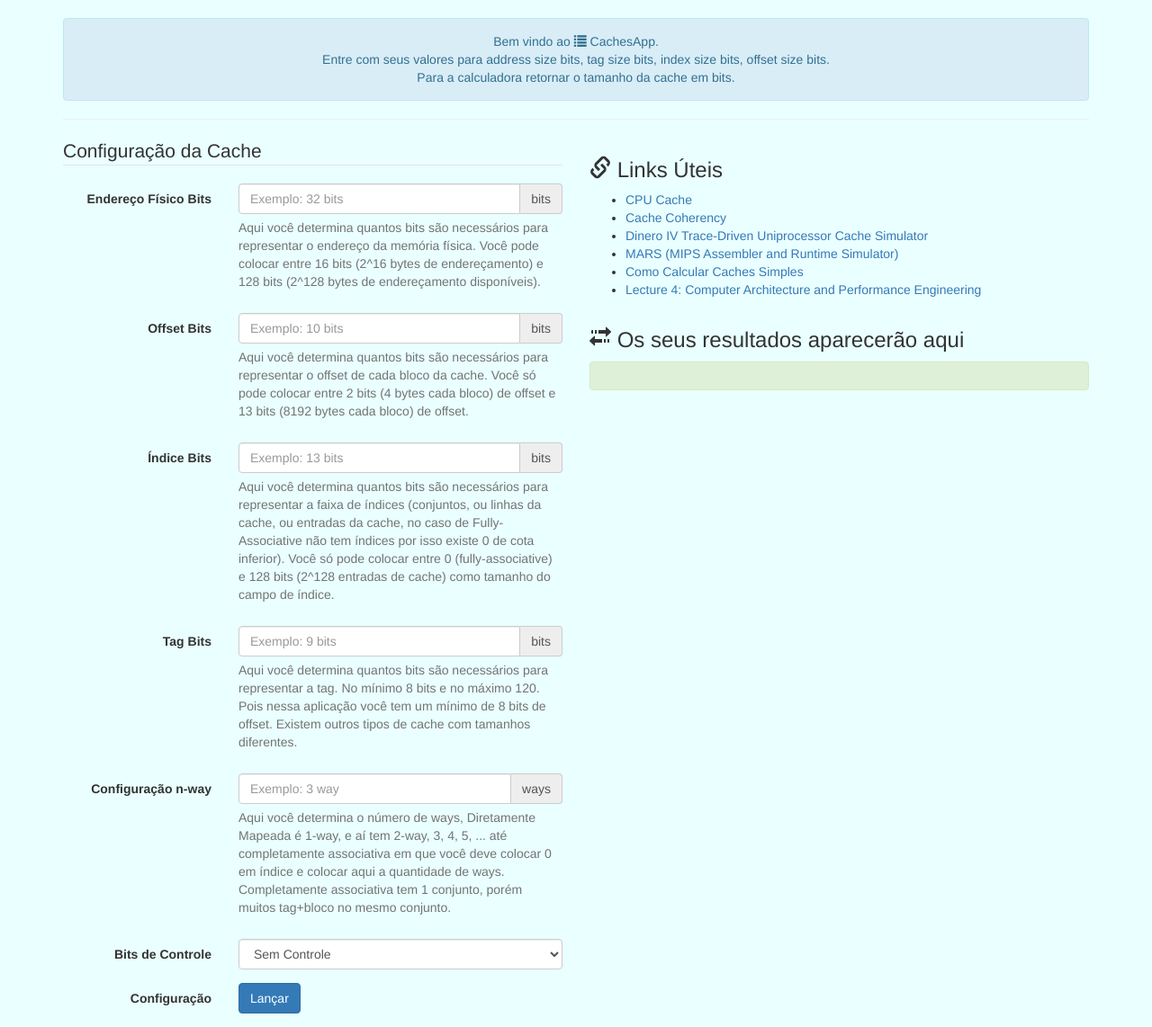
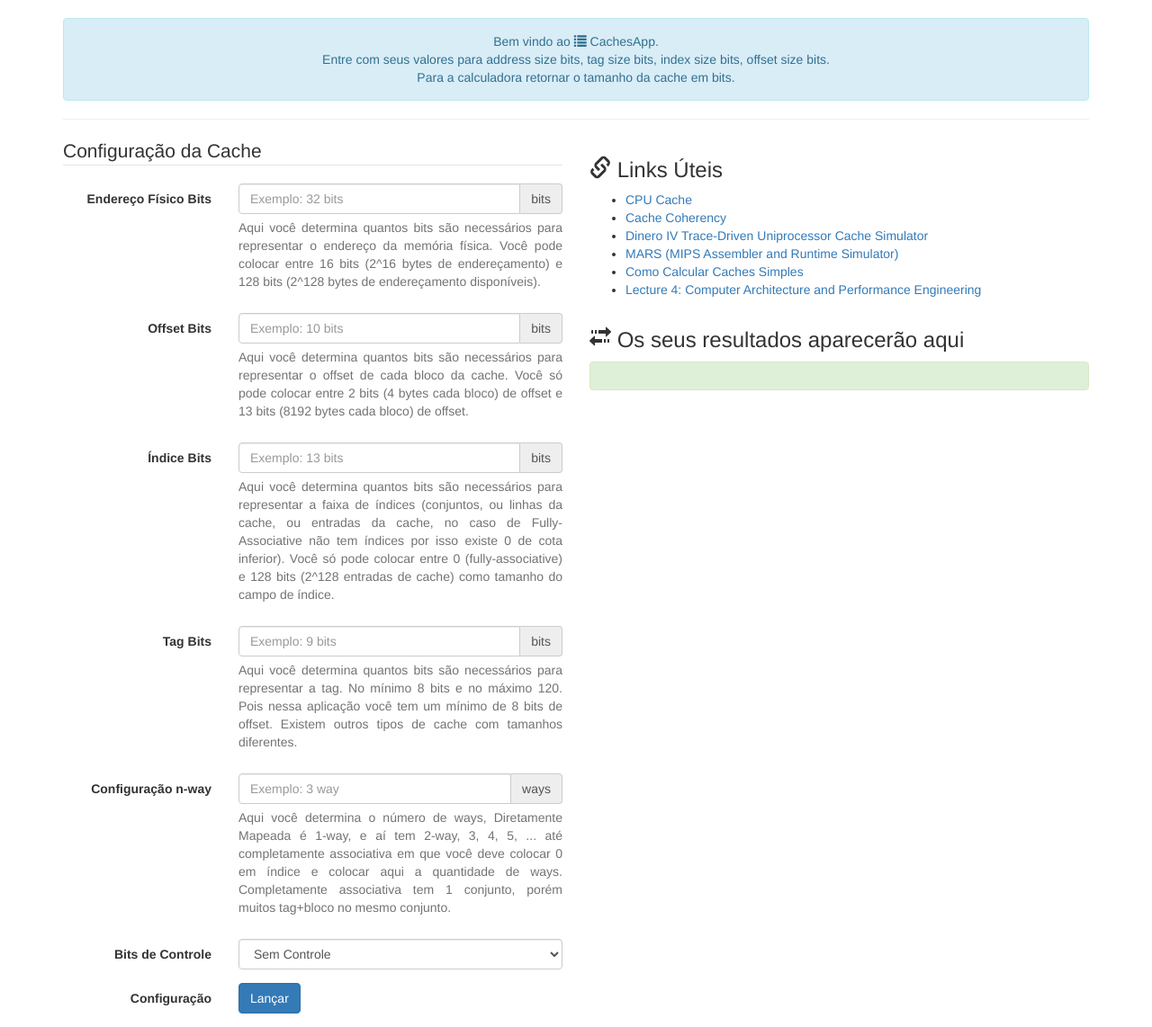
Before and after one commit to tonussi/cachesapp, a PHP site: template web/views/index.twig in a window 1280 px wide. Shown: the part 63-1205 px from the top of the page at 90% size. Run offline with PHP 8.4, Linux system fonts and the light colour scheme; the template is opened without the code that fills it, so the values that code supplies are empty; some libraries are stand-ins or nearby versions.

Commit message:
Texto justificado

```diff
--- a/web/stylesheets/main.css
+++ b/web/stylesheets/main.css
@@ -1,3 +1,3 @@
-html, body {
-	background: #eaffff;
-}
+/* Blog posts */
+.help-block {
+  text-align: justify; }
```
